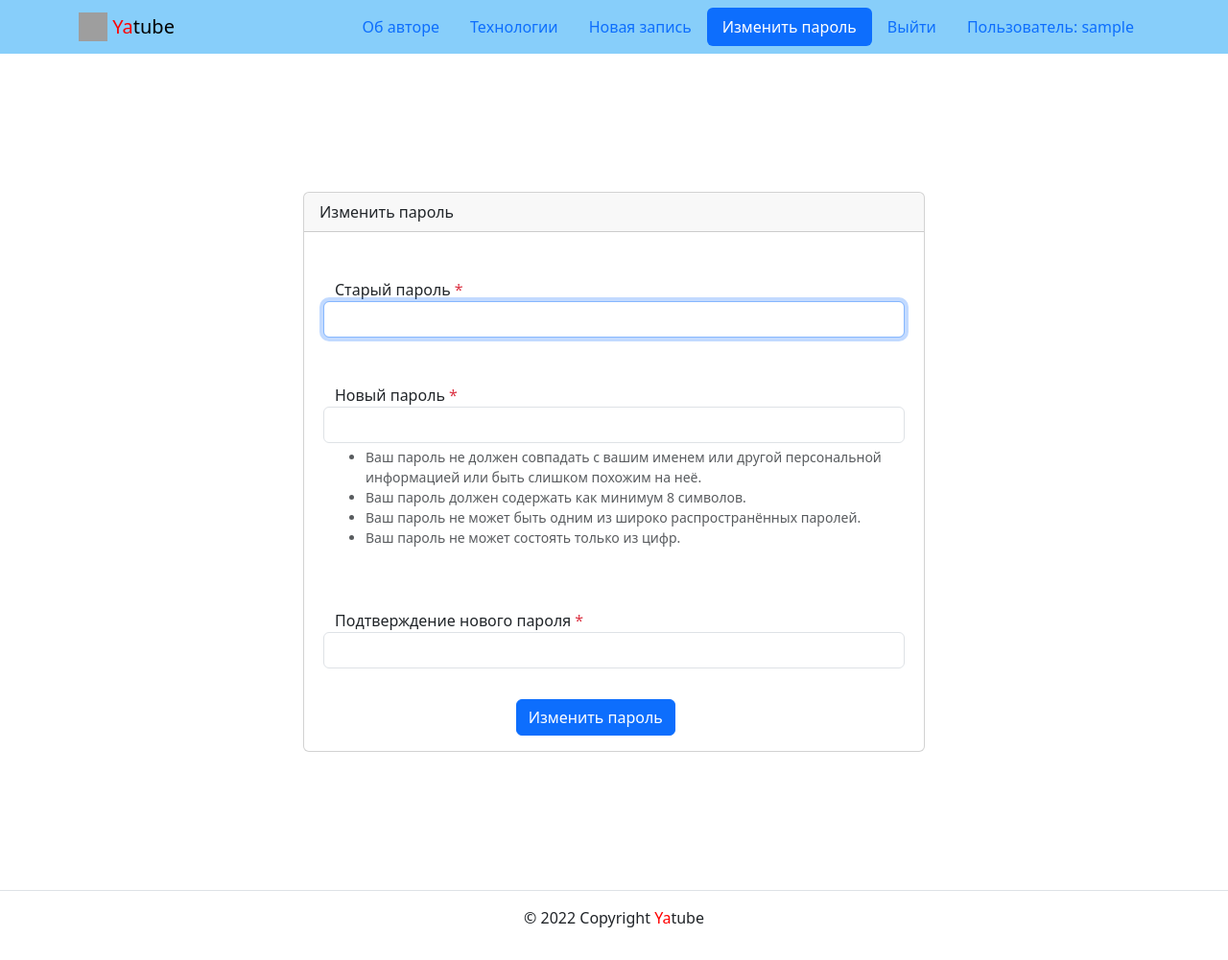
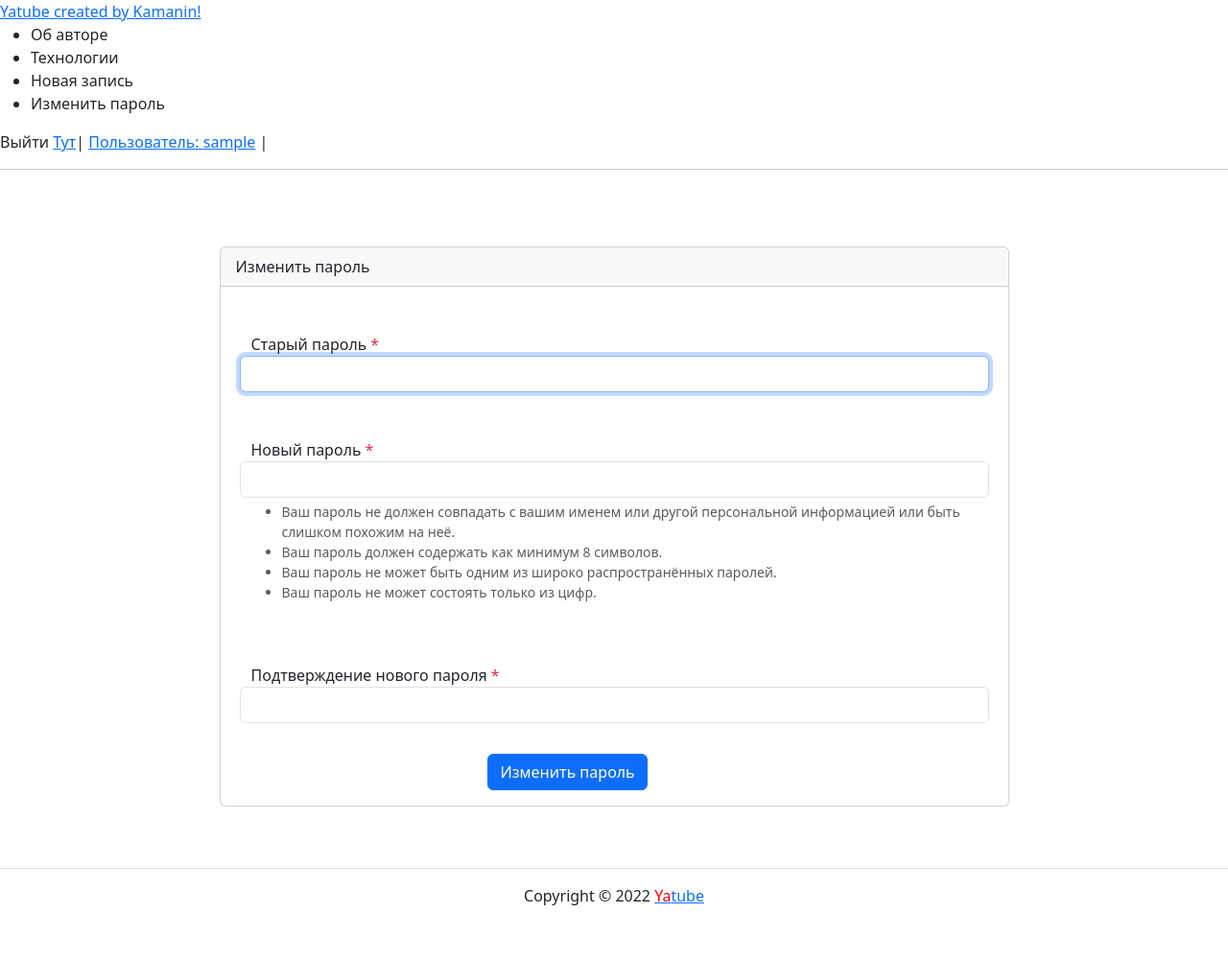
Before and after one commit to Yohimbe227/hw05_final, a Django app: page /auth/passwords/password_change/ in a window 1280 px wide. Shown: the whole page at 96% size. After the commit the page ends 944 px from the top, so only its background shows below. Run offline with Django 3.2, Linux system fonts and the light colour scheme; the visitor is signed in with stand-in values (Sample User, id 1); parts of the project's set-up code (start-up, migrations or seed data) failed here and were passed over; some libraries are stand-ins or nearby versions; grey boxes are pictures that could not be loaded.

Commit message:
shablons edited TRASH

```diff
--- a/yatube/core/models.py
+++ b/yatube/core/models.py
@@ -6,8 +6,8 @@ User = get_user_model()
 
 class BaseModel(models.Model):
     text = models.TextField(
-        verbose_name='текст комментария',
-        help_text='Введите текст комментария',
+        verbose_name='текст поста',
+        help_text='Введите текст поста',
     )
     author = models.ForeignKey(
         User,
--- a/yatube/posts/views.py
+++ b/yatube/posts/views.py
@@ -8,7 +8,7 @@ from posts.forms import CommentForm, PostForm
 from posts.models import Follow, Group, Post, User
 
 
-@cache_page(20, key_prefix='index_page')
+# @cache_page(20, key_prefix='index_page')
 def index(request: HttpRequest) -> HttpResponse:
     return render(
         request,
--- a/yatube/templates/base.html
+++ b/yatube/templates/base.html
@@ -2,33 +2,65 @@
 <html lang="ru">
 <head>
   {% load static %}
-    <meta charset="utf-8">
-    <meta name="viewport" content="width=device-width, initial-scale=1">
-    <link rel="icon" href="{% static "img/fav/favicon.ico" %}" type="image">
-    <link rel="apple-touch-icon" sizes="180x180"
-      href="{% static "img/fav/apple-touch-icon.png" %}">
-    <link rel="icon" type="image/png" sizes="32x32"
-      href="{% static "img/fav/favicon-32x32.png" %}">
-    <link rel="icon" type="image/png" sizes="16x16"
-      href="{% static "img/fav/favicon-16x16.png" %}">
-    <meta name="msapplication-TileColor" content="#000">
-    <meta name="theme-color" content="#ffffff">
-    <link rel="stylesheet" href="{% static "css/bootstrap.min.css" %}">
+  <meta http-equiv="Content-Type" content="text/html; charset=utf-8"/>
   <title>
     {% block title %}
     {% endblock %}
   </title>
+  <link href="{% static "css/templatemo_style.css" %}" rel="stylesheet"
+        type="text/css"/>
+  <script language="javascript" type="text/javascript">
+      function clearText(field) {
+          if (field.defaultValue == field.value) field.value = '';
+          else if (field.value == '') field.value = field.defaultValue;
+      }
+  </script>
 </head>
 <body>
+<div id="templatemo_body_wrapper">
+  <div id="templatemo_wrapper">
     <header>
       {% include "includes/header.html" %}
     </header>
-    <main>
-      <div class="container py-5">
+    <div id="templatemo_menu">
+      {% with request.resolver_match.view_name as view_name %}
+        <ul>
+          <li><a href="{% url "about:author" %}"
+                 class="nav-link {% if view_name  == "about:author" %}current{% endif %}"><span></span>Об
+            авторе</a></li>
+          <li><a href="{% url "about:tech" %}"
+                 class="nav-link {% if view_name  == "about:tech" %}current{% endif %}"><span></span>Технологии</a>
+          </li>
+          {% if user.is_authenticated %}
+            <li><a href="{% url "posts:post_create" %}"
+                   class="nav-link {% if view_name  == "posts:post_create" %}current{% endif %}"><span></span>Новая
+              запись</a>
+            </li>
+            <li><a href="{% url "users:password_change_form" %}"
+                   class="nav-link {% if view_name  == "users:password_change_form" %}current{% endif %}"><span></span>Изменить
+              пароль</a>
+            </li>
+          {% endif %}
+        </ul>
+      {% endwith %}
+      <div id="register_box">
+        {% if user.is_authenticated %}
+          Выйти <a href="{% url "users:logout" %}" class="signup">Тут</a>| <a
+          href="{% url "posts:profile" user.username %}" class="new_reg">Пользователь: {{ user.username }}</a>
+          |
+        {% else %}
+          Уже зарегистрированы? Жми! <a href="{% url "users:login" %}"
+                                        class="signup">Тут</a> | <a
+          href="{% url "users:signup" %}" class="new_reg">Регистрация</a>
+        {% endif %}
+      </div>
+    </div>
+    <div id="templatemo_main">
       {% block content %}
       {% endblock %}
     </div>
-    </main>
+  </div>
+</div>
 <footer class="border-top text-center py-3">
   {% include "includes/footer.html" %}
 </footer>
--- a/yatube/templates/includes/footer.html
+++ b/yatube/templates/includes/footer.html
@@ -1 +1,7 @@
-<p>© {{ year }} Copyright <span style="color:red">Ya</span>tube</p>
+
+
+
+  <div id="templatemo_copyright">
+    Copyright © {{ year }} <a href=""><span style="color:red">Ya</span>tube</p>
+  </a>
+  </div>
--- a/yatube/templates/includes/header.html
+++ b/yatube/templates/includes/header.html
@@ -1,54 +1,9 @@
 {% load static %}
-<nav class="navbar navbar-light" style="background-color: lightskyblue">
-  <div class="container">
-    <a class="navbar-brand" href="{% url "posts:index" %}">
-      <img src="{% static "img/logo.png" %}" width="30" height="30" class="d-inline-block align-top" alt="">
-       <span style="color:red">Ya</span>tube
-    </a>
-    {% with request.resolver_match.view_name as view_name %}
-    <ul class="nav nav-pills">
-      <li class="nav-item">
-        <a class="nav-link {% if view_name  == "about:author" %}active{% endif %}"
-            href="{% url "about:author" %}"
-        >
-          Об авторе
-        </a>
-      </li>
-      <li class="nav-item">
-        <a class="nav-link {% if view_name  == "about:tech" %}active{% endif %}"
-           href="{% url "about:tech" %}"
-        >
-          Технологии
-        </a>
-      </li>
-      {% if user.is_authenticated %}
-      <li class="nav-item">
-        <a class="nav-link {% if view_name  == "posts:post_create" %}active{% endif %}"
-           href="{% url "posts:post_create" %}">Новая запись</a>
-      </li>
-      <li class="nav-item">
-        <a class="nav-link {% if view_name  == "users:password_change_form" %}active{% endif %}"
-           href="{% url "users:password_change_form" %}">Изменить пароль</a>
-      </li>
-      <li class="nav-item">
-        <a class="nav-link {% if view_name  == "admin:logout" %}active{% endif %}"
-           href="{% url "users:logout" %}">Выйти</a>
-      </li>
-      <li class="nav-item">
-        <a class="nav-link" href= "{% url "posts:profile" user.username %}"
-        >Пользователь: {{ user.username }}</a>
-      </li>
-      {% else %}
-      <li class="nav-item">
-        <a class="nav-link {% if view_name  == "admin:login" %}active{% endif %}"
-           href="{% url "users:login" %}">Войти</a>
-      </li>
-      <li class="nav-item">
-        <a class="nav-link {% if view_name  == "admin:signup" %}active{% endif %}"
-           href="{% url "users:signup" %}">Регистрация</a>
-      </li>
-      {% endif %}
-      {% endwith %}
-    </ul>
-  </div>
-</nav>
+    <div id="templatemo_header">
+        <div id="site_title">
+            <a href="{% url 'posts:index' %}" target="_parent">  Ya<span>tube</span>
+                <span class="tagline">created by Kamanin!</span>
+            </a>
+        </div>
+        <div class="cleaner"></div>
+    </div>
--- a/yatube/templates/posts/index.html
+++ b/yatube/templates/posts/index.html
@@ -3,15 +3,13 @@
   Распоследние обновления на сайте
 {% endblock %}
 {% block content %}
-  {% include "posts/includes/switcher.html" %}
+{#  {% include "posts/includes/switcher.html" %}#}
   <h1>Последние обновления на сайте</h1>
   {% for post in page_obj %}
-    <article>
       {% include "posts/includes/post.html" %}
       {% if post.group %}
         <a href="{% url 'posts:group_list' post.group.slug %}">{{ post.group }}</a>
       {% endif %}
-    </article>
     {% if not forloop.last %}
       <hr>{% endif %}
   {% endfor %}
--- a/yatube/templates/posts/post_detail.html
+++ b/yatube/templates/posts/post_detail.html
@@ -31,8 +31,8 @@
       </ul>
     </aside>
     <article class="col-12 col-md-9">
-      {% thumbnail post.image "960x339" crop="center" upscale=True as im %}
-        <img class="card-img my-2" src="{{ im.url }}">
+      {% thumbnail post.image "810x339" crop="center" upscale=True as im %}
+        <img class="image_wrapper" src="{{ im.url }}">
       {% endthumbnail %}
       <p>
         {{ post.text }}
--- a/yatube/templates/users/password_change_form.html
+++ b/yatube/templates/users/password_change_form.html
@@ -2,9 +2,12 @@
 {% block title %}Новый пароль{% endblock %}
 {% load user_filters %}
 {% block content %}
+  {% load static %}
+  <hr>
+<link rel="stylesheet" href="{% static "css/bootstrap.min.css" %}">
   <div class="container py-5">
     <div class="row justify-content-center">
-      <div class="col-md-8 p-5">
+      <div class="col-md-9 p-3">
         <div class="card">
           <div class="card-header">
             Изменить пароль
```
Also changed, not shown: yatube/templates/posts/includes/post.html (+14 -12 lines). Lines whose indentation alone changed are shown as unchanged.
